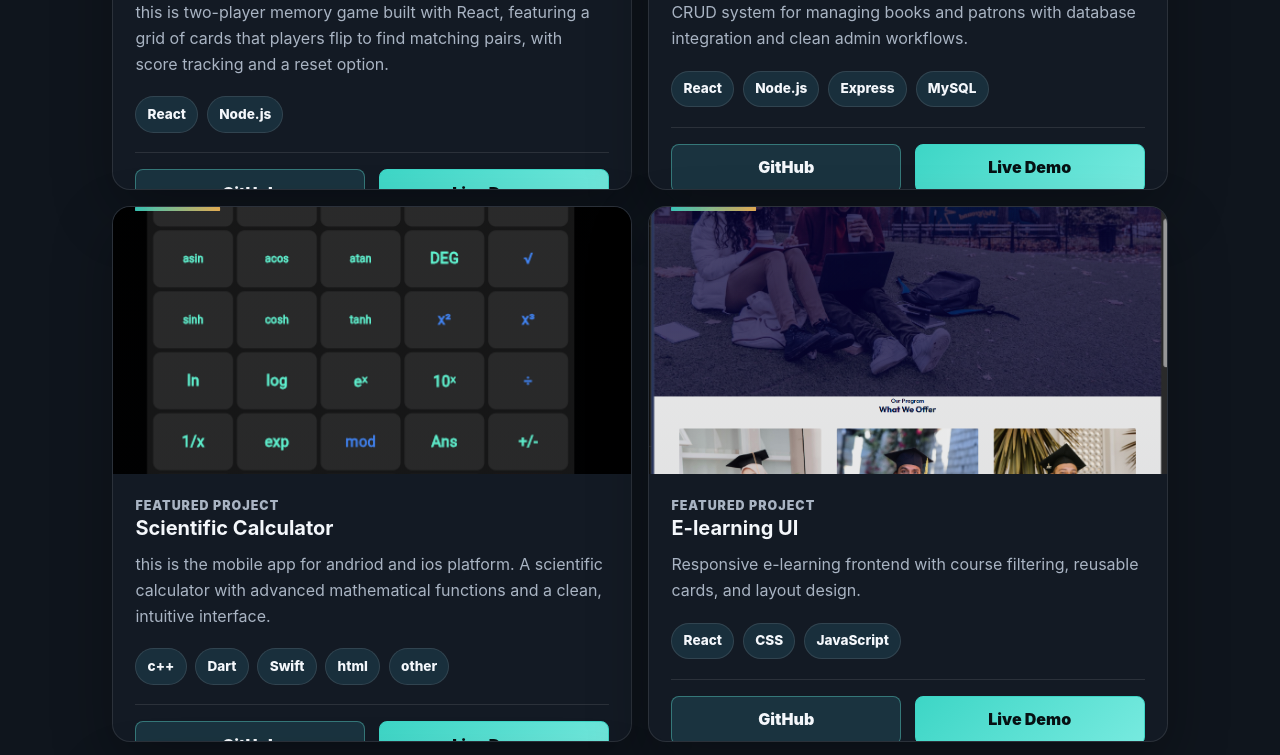
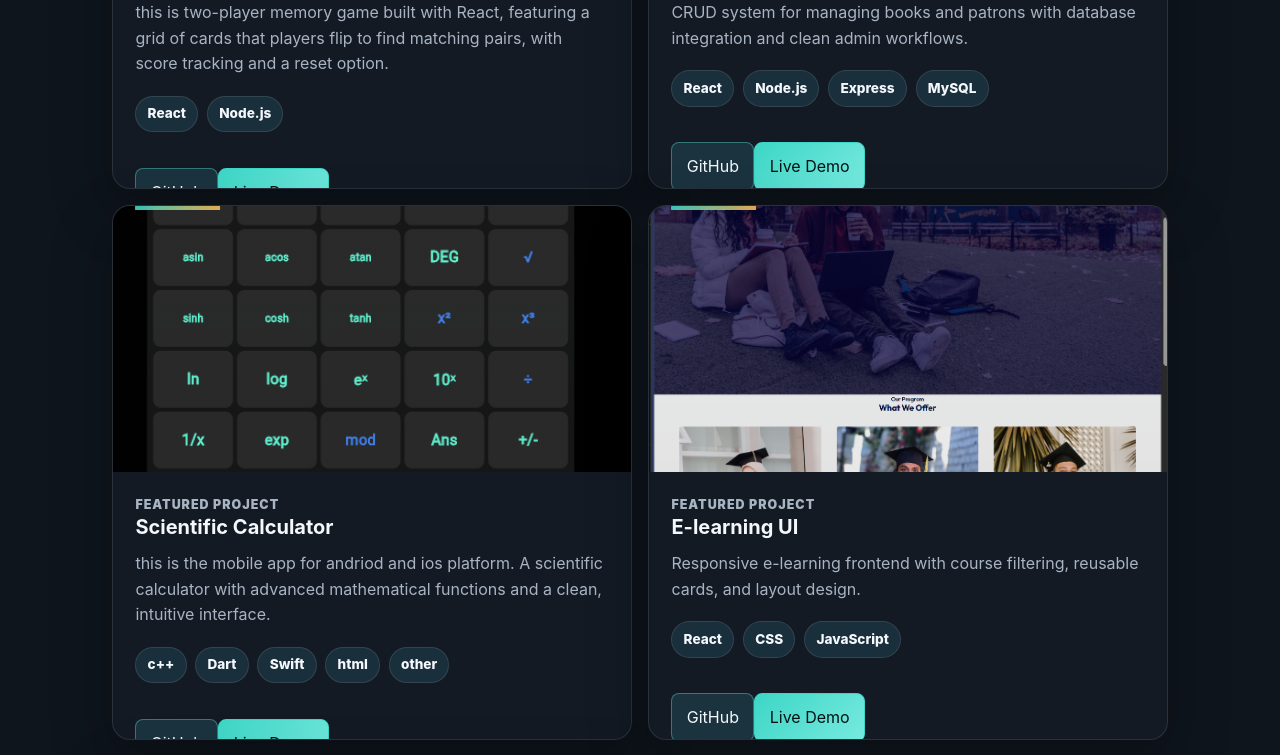
Before and after one commit to hibr12/my-portfolio, a React (Vite) app: page / in a window 1280 px wide. Shown: the part 2120-2875 px from the top of the page. Built offline with nearby package versions, Linux system fonts and the light colour scheme.

Commit message:
update the card

```diff
--- a/src/components/ProjectCard.jsx
+++ b/src/components/ProjectCard.jsx
@@ -49,17 +49,16 @@ function ProjectCard({ project }) {
           >
             GitHub
           </a>
-          {project.demo && (
          <a
   className="project-card__link project-card__link--demo"
-              href={project.demo}
+  href={project.demo || '#'}
   target="_blank"
   rel="noreferrer"
   onClick={stopCardClick}
 >
   Live Demo
 </a>
-          )}
+
         </div>
       </div>
     </article>
--- a/src/styles/global.css
+++ b/src/styles/global.css
@@ -466,32 +466,13 @@ textarea {
 }
 
 .card__actions {
+  display: flex;
+  flex-wrap: wrap;       /* allow buttons to wrap instead of overflow */
+  gap: rem;          /* spacing between GitHub and Live Demo */
+  justify-content: flex-start;
   align-items: center;
-  border-top: 1px solid var(--line);
-  display: flex;
-  flex-wrap: wrap;
-  gap: 0.85rem;
-  margin-top: auto;
-  padding-top: 1rem;
-}
-
-.project-card__actions {
-  bottom: 0;
-  justify-content: space-between;
-  width: 100%;
-}
-
-.card__actions a,
-.certificate-card button {
-  background: none;
-  border: 0;
-  color: var(--primary);
-  cursor: pointer;
-  font-weight: 900;
-  margin-top: 0;
-  padding: 0;
-  position: relative;
-  text-align: left;
+  margin-top: 1rem;
+  overflow: visible;     /* ✅ ensures buttons are not clipped */
 }
 
 .card__actions .project-card__link {
@@ -501,7 +482,7 @@ textarea {
   border-radius: 8px;
   color: var(--text);
   display: inline-flex;
-  flex: 1 1 8.5rem;
+  flex: 0 1 auto;        /* ✅ prevents forced shrinking */
   justify-content: center;
   min-height: 2.75rem;
   padding: 0.68rem 0.9rem;
@@ -527,6 +508,7 @@ textarea {
   outline: 2px solid var(--primary);
   outline-offset: 3px;
 }
+
 
 .card__actions a::after,
 .certificate-card button::after {
```
Lines whose indentation alone changed are shown as unchanged.
